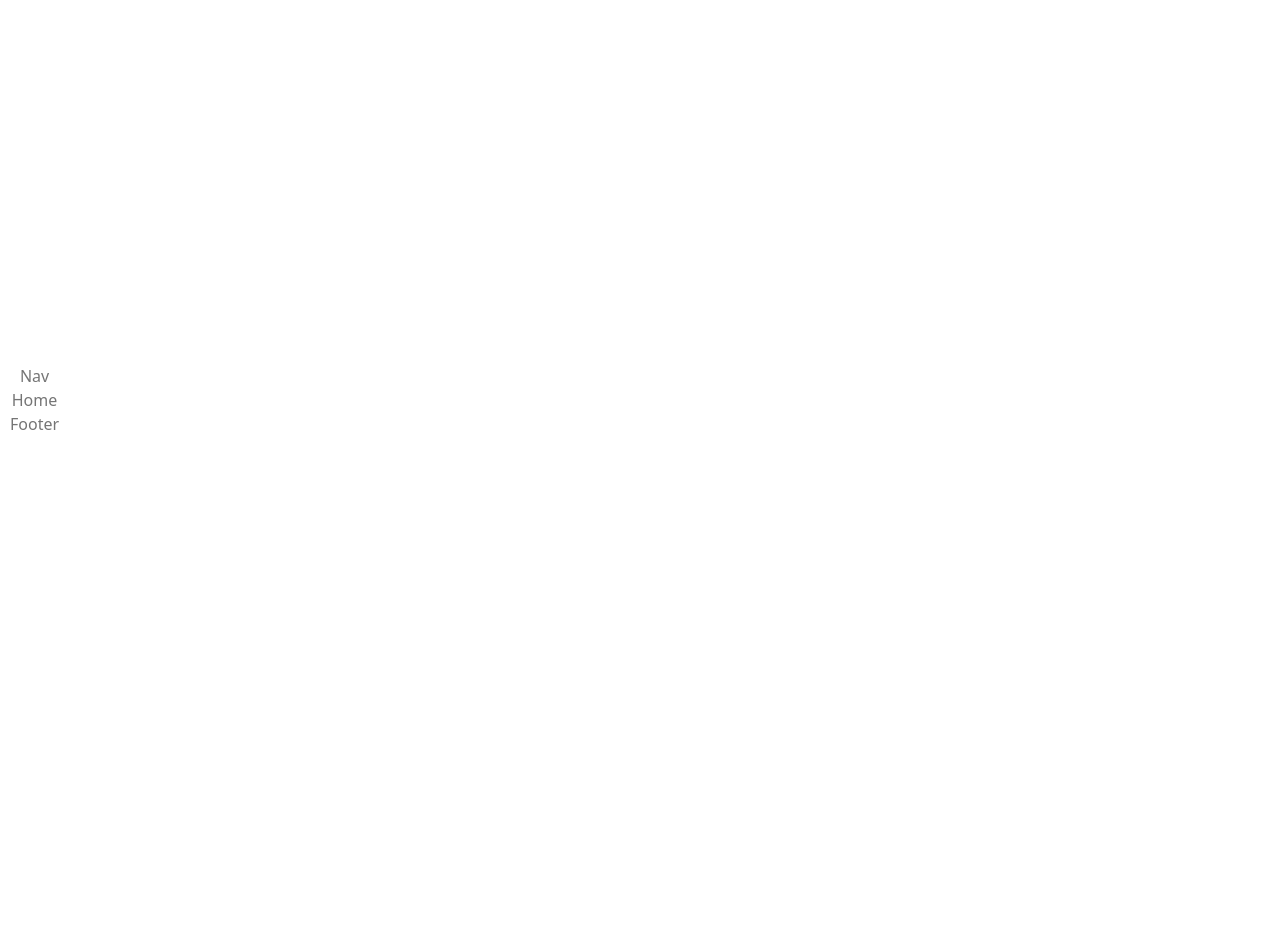
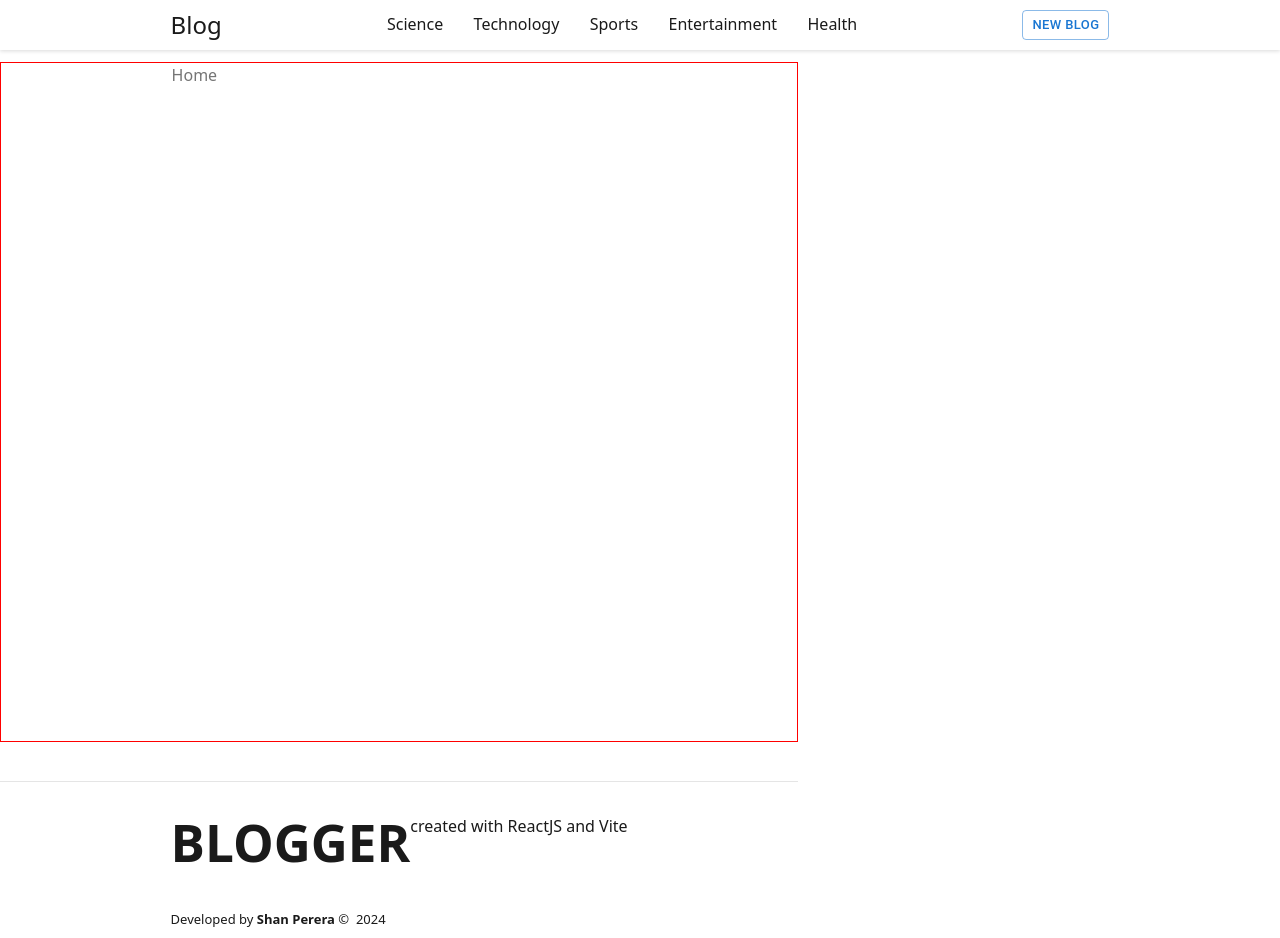
Before and after one commit to Lakshan-Chamoditha-Perera/Blog-Web-Client, a React (Vite) app: page / in a window 1280 px wide. Before the commit the page ends 800 px from the top, so only its background shows below. Built offline with nearby package versions, Linux system fonts and the light colour scheme.

Commit message:
footer, nav added

```diff
--- a/index.html
+++ b/index.html
@@ -12,7 +12,7 @@
             href="https://unicons.iconscout.com/release/v4.0.0/css/line.css"
             rel="stylesheet"
     />
-    <title>Blog</title>
+    <title>Blogger</title>
 </head>
 <body>
 <div id="root"></div>
--- a/src/App.css
+++ b/src/App.css
@@ -125,12 +125,15 @@ img {
 /*=============== REUSABLE CSS CLASSES ===============*/
 .section {
     border: 1px solid red;
-    padding: 1.5rem 0;
+    padding: 0 13.33vw;
+    margin:2.4rem auto;
+    min-height: 85vh;
 }
 
 .section__title {
     /*border: 1px solid red;*/
-    padding-top: 2rem;
+    /*padding-top: 1rem;*/
+    margin-bottom: var(--mb-1);
     font-size: var(--big-font-size);
     color: var(--title-color);
 }
@@ -149,10 +152,10 @@ img {
 
 /*=============== LAYOUT ===============*/
 /*.container {*/
-/*  max-width: 1200px;*/
-/*  margin-left: auto;*/
-/*  margin-right: auto;*/
-/*  !*border: 2px solid black;*!*/
+/*    max-width: 1400px;*/
+/*    margin-left: auto;*/
+/*    margin-right: auto;*/
+/*    border: 1px solid red;*/
 /*}*/
 
 .grid {
@@ -184,7 +187,7 @@ img {
 
 @media screen and (max-width: 576px) {
     .section {
-        /*border: 1px solid blue;*/
+        border: 1px solid blue;
         padding: 1rem 0 1rem;
     }
 }
--- a/src/App.jsx
+++ b/src/App.jsx
@@ -11,14 +11,17 @@ import "./App.css";
 
 const Layout = () => {
     return (<>
-        <Navbar/>
-        <Outlet/>
+        <Navbar/>x
+        <section className='section'>
+            <Outlet/>
+        </section>
         <Footer/>
     </>);
 };
 
 const router = createBrowserRouter([{
-    path: "/", element: <Layout/>, children: [{
+    path: "/", element: <Layout/>,
+    children: [{
         path: "/", element: <Home/>,
     }, {
         path: "/write", element: <Write/>,
@@ -31,9 +34,7 @@ const router = createBrowserRouter([{
 
 function App() {
     return (<div className="app">
-        <div className="container">
-            <RouterProvider router={router}/>
-        </div>
+        <RouterProvider router={router}/>
     </div>);
 }
 
--- a/src/components/Footer.jsx
+++ b/src/components/Footer.jsx
@@ -1,7 +1,23 @@
 import React from "react";
+import "./footer.css";
 
 const Footer = () => {
-  return <div>Footer</div>;
+    return (<footer className="footer">
+
+        <div className="footer__container">
+            <h1 className="footer__title">
+                BLOGGER
+            </h1>
+            <div className="footer__link">
+                created with ReactJS and Vite
+            </div>
+        </div>
+
+        <span className="footer__copy">
+            Developed by <strong>Shan Perera</strong>   &#169; &nbsp;
+            {new Date().getFullYear()}
+        </span>
+    </footer>);
 };
 
 export default Footer;
--- a/src/components/Navbar.jsx
+++ b/src/components/Navbar.jsx
@@ -1,12 +1,23 @@
-import React, {useState} from "react";
+import React from "react";
 import "./navbar.css";
+import {Button} from "@mui/material";
+
+const categories = ["Science", "Technology", "Sports", "Entertainment", "Health"];
 
 const Navbar = () => {
-  return (
-      <header className="header">
-        Nav
-      </header>
-  );
+    return (<div className='header'>
+            <div className="navbar">
+                <span className="nav__logo">Blog</span>
+                <ul className="links__container">
+                    {categories.map((category) => (<span className="link">{category}</span>))}
+                </ul>
+
+                <div>
+                {/*    add new blog button*/}
+                    <Button size="small" variant="outlined">New Blog</Button>
+                </div>
+            </div>
+        </div>);
 };
 
 export default Navbar;
--- a/src/components/footer.css
+++ b/src/components/footer.css
@@ -0,0 +1,38 @@
+.footer{
+    border-top: 1px solid rgba(0,0,0,0.1) ;
+    padding: 0 13.33vw;
+}
+
+.footer__container{
+    display: flex;
+    flex-direction: row;
+    justify-content: space-between;
+    padding: 2rem 0;
+}
+
+.footer__title,
+.footer__link{
+    color: var(--title-color);
+}
+
+
+.footer__link:hover{
+    color: var(--title-color-dark);
+}
+
+.footer__copy{
+    display: block;
+    margin: .5rem 0;
+    color:var(--title-color);
+    font-size: var(--smaller-font-size);
+}
+
+
+
+@media screen and (max-width: 992px) {
+    .footer__social-link{
+        padding: 0.25rem;
+        border-radius: 0.25rem;
+        font-size:1rem;
+    }
+}
--- a/src/components/navbar.css
+++ b/src/components/navbar.css
@@ -0,0 +1,50 @@
+.header {
+    width: 100%;
+    position: fixed;
+    background-color: white;
+    box-shadow: 0 1px 4px rgba(0, 0, 0, 0.15);
+}
+
+.navbar {
+    padding: 0 13.33vw;
+    height: 50px;
+    display: flex;
+    justify-content: space-between;
+    align-items: center;
+    column-gap: 1rem;
+}
+
+.nav__logo{
+    font-weight: 500;
+    font-size: 1.5rem;
+    color: hsl(0, 0%, 10%);
+}
+
+.links__container{
+    display: flex;
+    justify-content: space-between;
+    align-items: center;
+    column-gap: 1.9rem;
+}
+
+.link{
+    color: var(--title-color);
+}
+
+.link:hover{
+    cursor: pointer;
+    transition: 0.3s;
+}
+
+.link::after{
+    content: "";
+    display: block;
+    width: 0;
+    height: 2px;
+    background-color: hsl(0, 0%, 10%);
+    transition: width 0.3s;
+}
+
+.link:hover::after{
+    width: 100%;
+}
--- a/src/pages/auth/Login.jsx
+++ b/src/pages/auth/Login.jsx
@@ -4,8 +4,10 @@ import {TextField} from "@mui/material";
 
 const Login = () => {
     return (
-        <div className="container">
+        <div className="auth_container">
+
             <div className="content">
+                <h1 className={'section__title'}>Blogger</h1>
                 <div className="text-center">
                     <h1 className="title">Sign in to your account</h1>
                     <p className="subtitle">Enter your username and password below</p>
@@ -18,7 +20,7 @@ const Login = () => {
                             className="input"
                             required
                             type="text"
-                            id="username" label="Enter your username" variant="outlined" />
+                            id="username" label="Enter your username" variant="outlined"/>
                     </div>
                     <div className="form-group">
                         <p className="forgot-password">Forgot your password?</p>
@@ -31,7 +33,7 @@ const Login = () => {
                     </div>
 
                     <button className="button" type="submit">
-                    Sign in
+                        Sign in
                     </button>
                 </form>
 
--- a/src/pages/auth/Register.jsx
+++ b/src/pages/auth/Register.jsx
@@ -2,8 +2,9 @@ import React from 'react'
 import {TextField} from "@mui/material";
 
 const Register = () => {
-    return (<div className="container">
+    return (<div className="auth_container">
         <div className="content">
+            <h1 className={'section__title'}>Blogger</h1>
             <div className="text-center">
                 <h1 className="title">Create an account</h1>
                 <p className="subtitle">Enter your email and password below</p>
--- a/src/pages/auth/auth.css
+++ b/src/pages/auth/auth.css
@@ -1,5 +1,5 @@
 /* SignInPage.css */
-.container {
+.auth_container {
     display: flex;
     min-height: 95vh;
     width: 100%;
```
Also changed, not shown: 1 other file (tests, documents, lock files or other folders).
